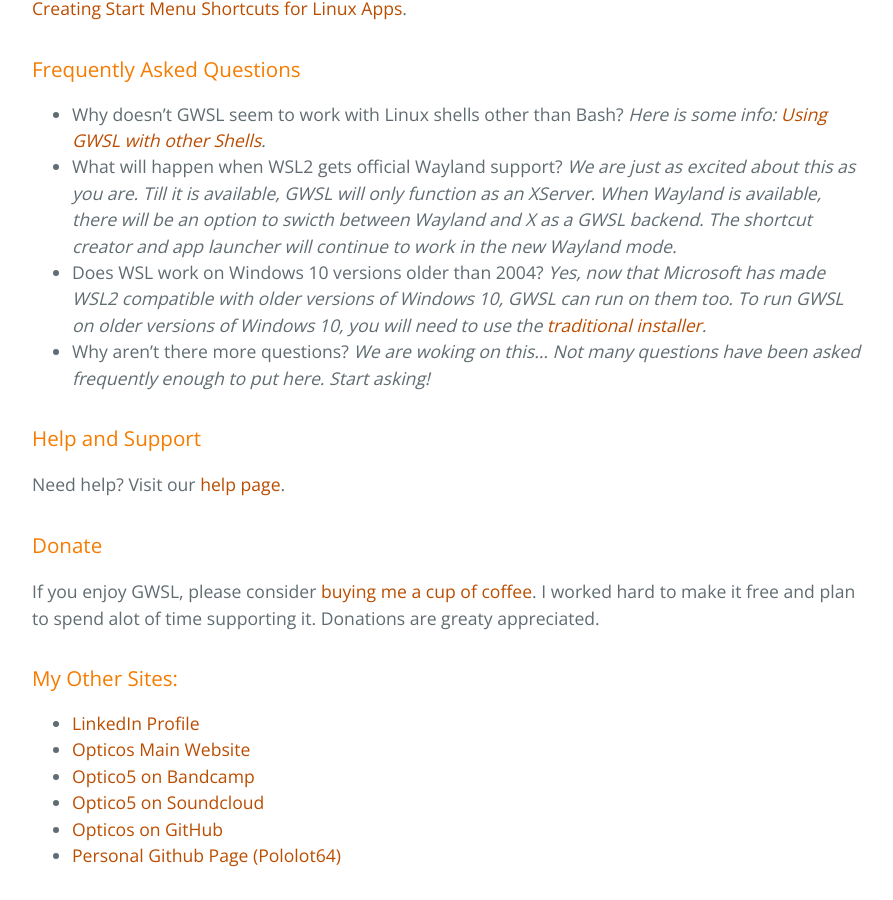
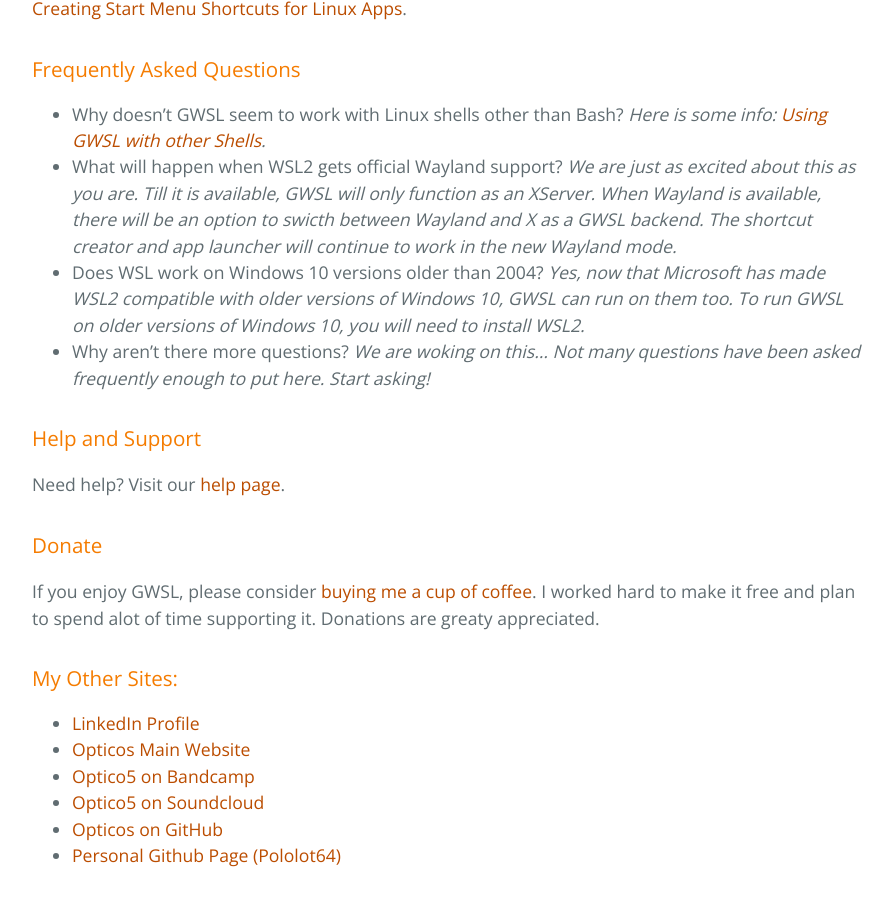
Before and after one commit to Opticos/gwsl, a Jekyll site: the page built from index.md, in a window 1280 px wide and 900 px high, scrolled down 2108 px. Shown: the whole window, without its empty margins (192-1085 px from the left). Built offline with Jekyll 4.4.1, drawn with Linux system fonts in a browser that asks for light colours; the repository's description, which GitHub fills in, is left out.

Commit message:
Update index.md

```diff
--- a/index.md
+++ b/index.md
@@ -86,7 +86,7 @@ Miscellaneous
 ### Frequently Asked Questions ###
 *  Why doesn't GWSL seem to work with Linux shells other than Bash? *Here is some info: [Using GWSL with other Shells](./tutorials/manual.html#using-gwsl-with-other-shells).*
 *  What will happen when WSL2 gets official Wayland support? *We are just as excited about this as you are. Till it is available, GWSL will only function as an XServer. When Wayland is available, there will be an option to swicth between Wayland and X as a GWSL backend. The shortcut creator and app launcher will continue to work in the new Wayland mode.*
-*  Does WSL work on Windows 10 versions older than 2004? *Yes, now that Microsoft has made WSL2 compatible with older versions of Windows 10, GWSL can run on them too. To run GWSL on older versions of Windows 10, you will need to use the [traditional installer](./tutorials/download.html).*
+*  Does WSL work on Windows 10 versions older than 2004? *Yes, now that Microsoft has made WSL2 compatible with older versions of Windows 10, GWSL can run on them too. To run GWSL on older versions of Windows 10, you will need to install WSL2.*
 *  Why aren't there more questions? *We are woking on this... Not many questions have been asked frequently enough to put here. Start asking!*
 
 
```
